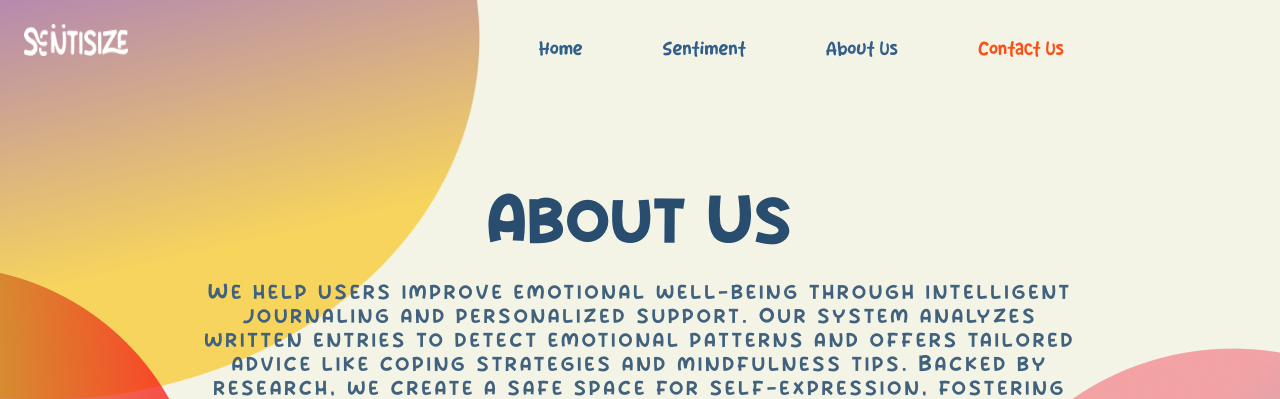
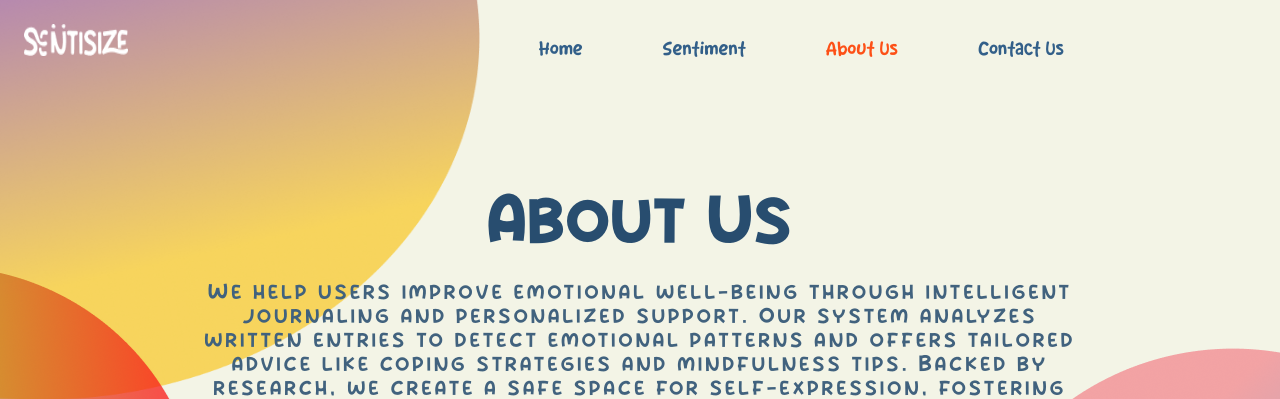
Before and after one commit to Rejeno/Data-Mining, a Flask app: page /about in a window 1280 px wide. Shown: the top 399 px of the page. Run offline with Flask 3, Linux system fonts and the light colour scheme; parts of the project's set-up code (start-up, migrations or seed data) failed here and were passed over.

Commit message:
update navbar logica: orange to about link

```diff
--- a/templates/about.html
+++ b/templates/about.html
@@ -17,8 +17,8 @@
         <div class="flex justify-end flex-1 gap-[5rem] font-body text-[#325F89] text-[1.125rem] mr-[12rem]">
             <a href="/" class="transition hover:text-[#4EC3B9]">Home</a>
             <a href="/index" class="transition hover:text-[#4EC3B9]">Sentiment</a>
-            <a href="/about" class="transition hover:text-[#4EC3B9]">About Us</a>
-            <a href="/contact" class="text-[#FD5017] transition hover:text-[#4EC3B9]">Contact Us</a>
+            <a href="/about" class="text-[#FD5017] transition hover:text-[#4EC3B9]">About Us</a>
+            <a href="/contact" class="transition hover:text-[#4EC3B9]">Contact Us</a>
         </div>
     </nav>
 
```
